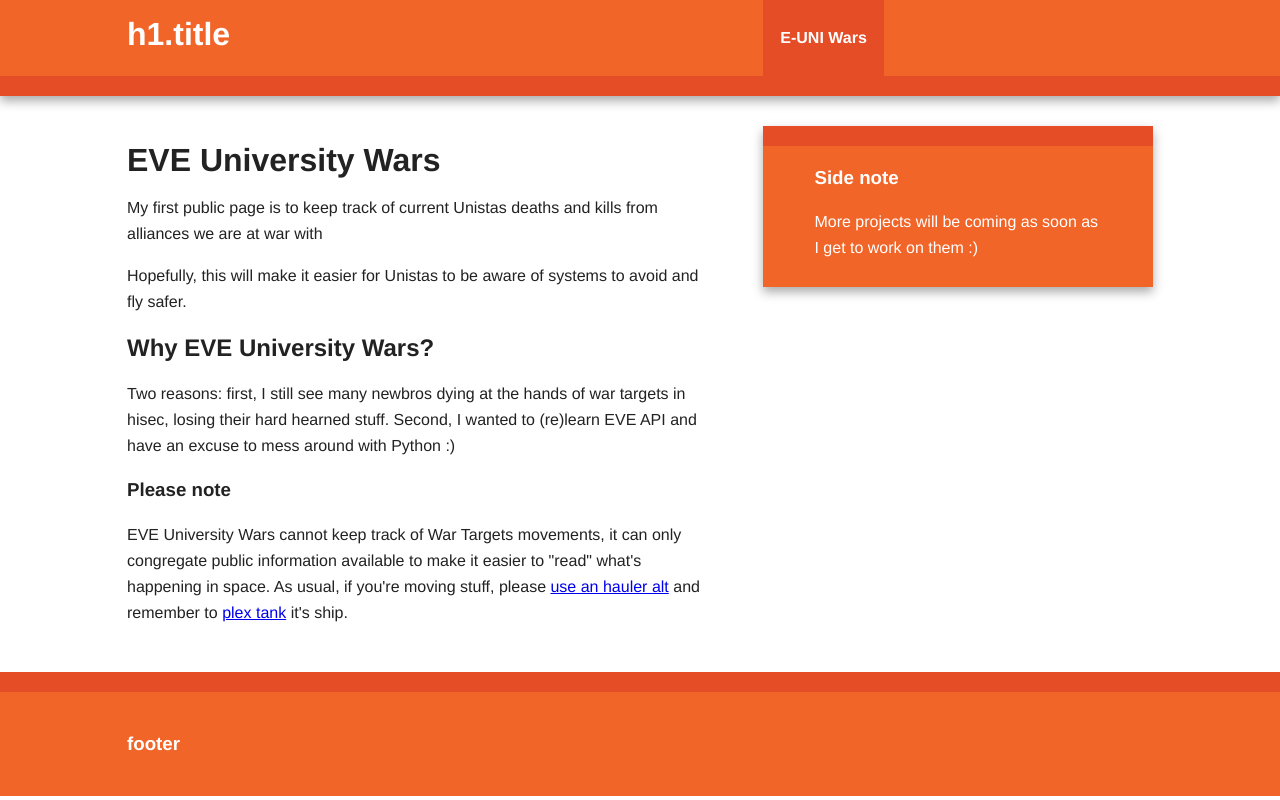
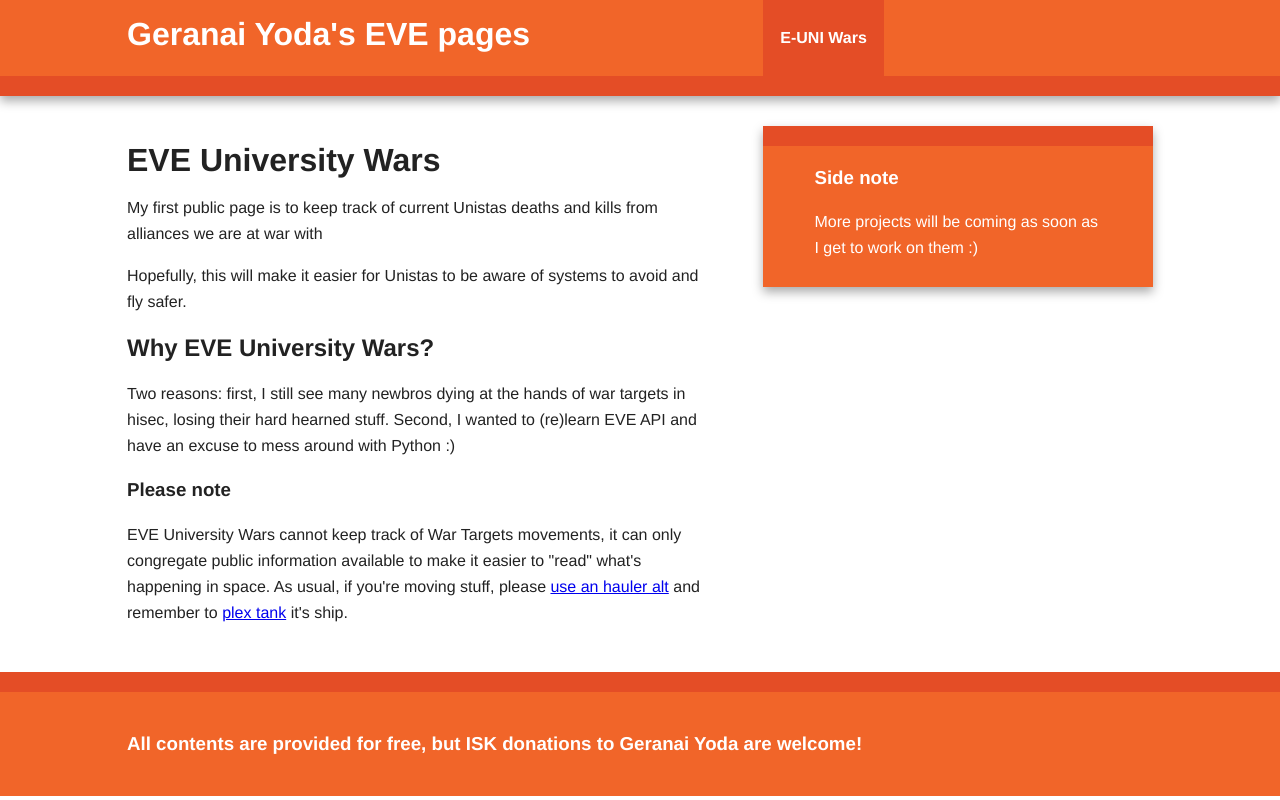
Before and after one commit to geranai-yoda/geranai-yoda.github.io, a plain HTML site: page index.html in a window 1280 px wide. Drawn offline with Linux system fonts and the light colour scheme.

Commit message:
Modified header and footer

```diff
--- a/index.html
+++ b/index.html
@@ -22,7 +22,7 @@
 
         <div class="header-container">
             <header class="wrapper clearfix">
-                <h1 class="title">h1.title</h1>
+                <h1 class="title">Geranai Yoda's EVE pages</h1>
                 <nav>
                     <ul>
                         <li><a href="eve-uni-wars.html">E-UNI Wars</a></li>
@@ -60,7 +60,7 @@
 
         <div class="footer-container">
             <footer class="wrapper">
-                <h3>footer</h3>
+                <h3>All contents are provided for free, but ISK donations to Geranai Yoda are welcome!</h3>
             </footer>
         </div>
 
```
